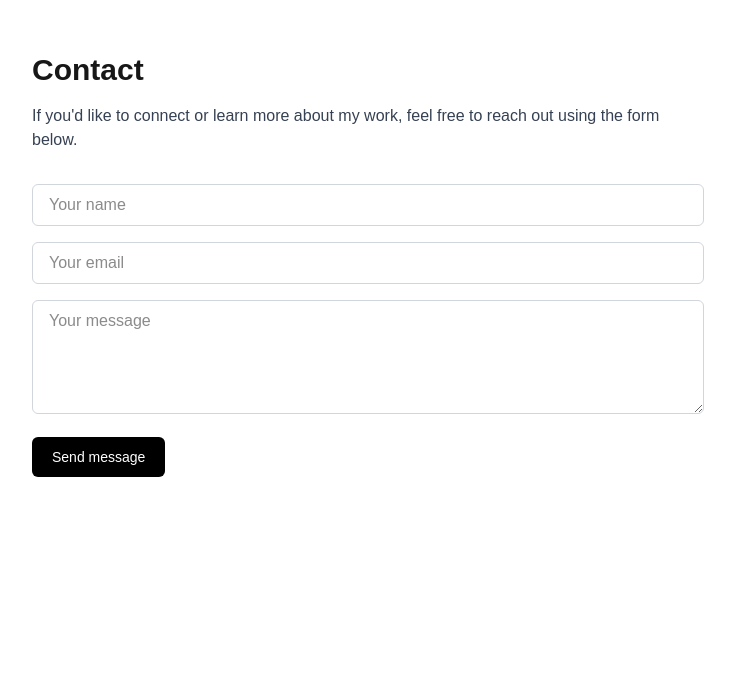
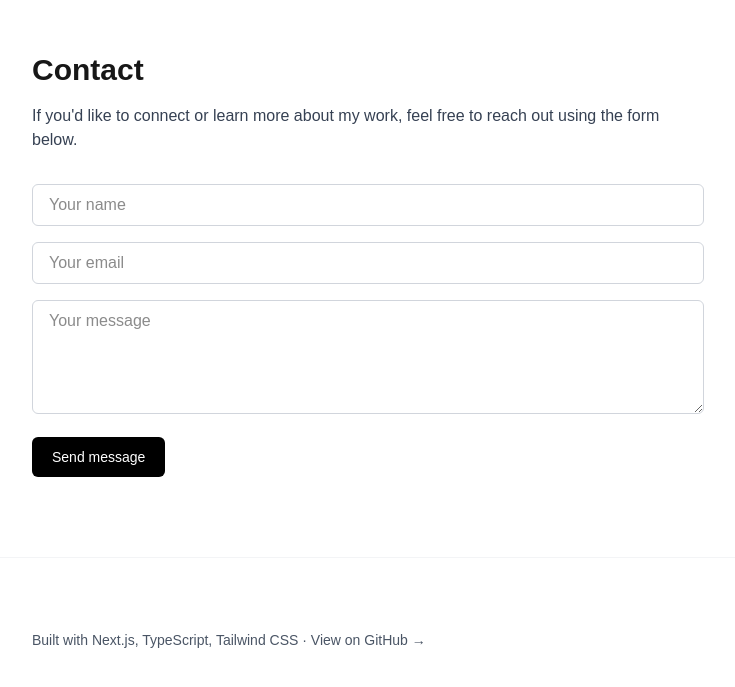
Before and after one commit to anaberst/portfolio, a Next.js app: page / in a window 1280 px wide. Shown: the part 1649-2336 px from the top of the page, without its empty margins (112-847 px from the left). Before the commit the page ends 2206 px from the top, so only its background shows below. Built offline with nearby package versions, Linux system fonts and the light colour scheme.

Commit message:
Add Footer component with source repo link

```diff
--- a/src/app/page.tsx
+++ b/src/app/page.tsx
@@ -2,6 +2,7 @@ import Hero from "@/components/Hero";
 import Projects from "@/components/Projects";
 import About from "@/components/About";
 import Contact from "@/components/Contact";
+import Footer from "@/components/Footer";
 
 export default function Home() {
   return (
@@ -10,6 +11,7 @@ export default function Home() {
       <Projects />
       <About />
       <Contact />
+      <Footer />
     </>
   );
 }
--- /dev/null
+++ b/src/components/Footer.tsx
@@ -0,0 +1,21 @@
+export default function Footer() {
+  return (
+    <section className="border-t border-gray-100 pt-10 pb-20">
+      <div className="mx-auto max-w-5xl px-4">
+        <div className="max-w-2xl">
+          <p className="mt-8 text-sm text-gray-600">
+            Built with Next.js, TypeScript, Tailwind CSS ·{" "}
+            <a
+              href="https://github.com/anaberst/portfolio"
+              target="_blank"
+              rel="noopener noreferrer"
+              className="hover:underline"
+            >
+              View on GitHub →
+            </a>
+          </p>
+        </div>
+      </div>
+    </section>
+  );
+}
--- a/src/data/projects.ts
+++ b/src/data/projects.ts
@@ -39,7 +39,7 @@ export const projects: Project[] = [
     ],
   },
   {
-    title: "Fitness Tracker",
+    title: "Sunny Exercise Tracker",
     tech: ["JavaScript", "MongoDB", "Express", "React", "Node.js"],
     description:
       "A full-stack web application for tracking gym workouts, allowing users to log exercises and view workout history through a simple, functional interface.",
```
